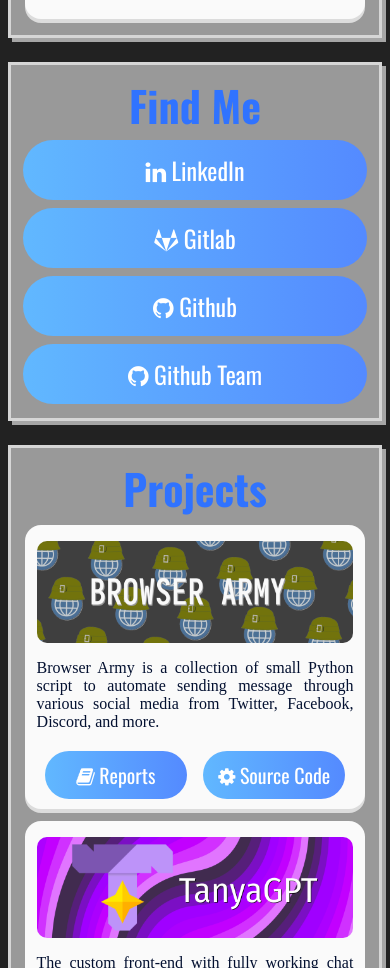
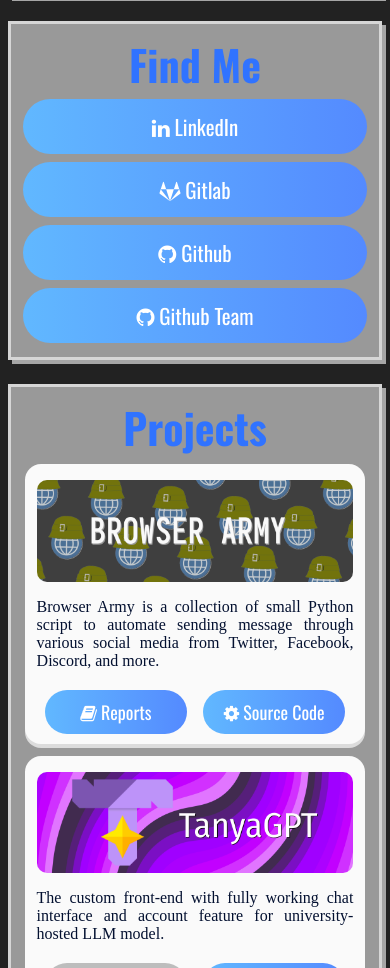
Before and after one commit to fawzakin/portfolio, a plain HTML site: page index.html in a window 390 px wide. Shown: the part 1032-2000 px from the top of the page. Drawn offline with nearby package versions, Linux system fonts and the light colour scheme; a web font is replaced by a local one.

Commit message:
change button font size for mobile users

```diff
--- a/static/style.css
+++ b/static/style.css
@@ -52,7 +52,7 @@
     color: white;
     font-family: 'Oswald', sans;
     font-style: bold;
-    font-size: 24px;
+    font-size: 21px;
     text-decoration: none;
     text-align: center;
 
@@ -144,7 +144,7 @@
     color: white;
     font-family: 'Oswald', sans;
     font-style: bold;
-    font-size: 24px;
+    font-size: 21px;
     text-decoration: none;
     text-align: center;
 
@@ -198,7 +198,7 @@
     color: white;
     font-family: 'Oswald', sans;
     font-style: bold;
-    font-size: 20px;
+    font-size: 18px;
     text-decoration: none;
     text-align: center;
 
```
